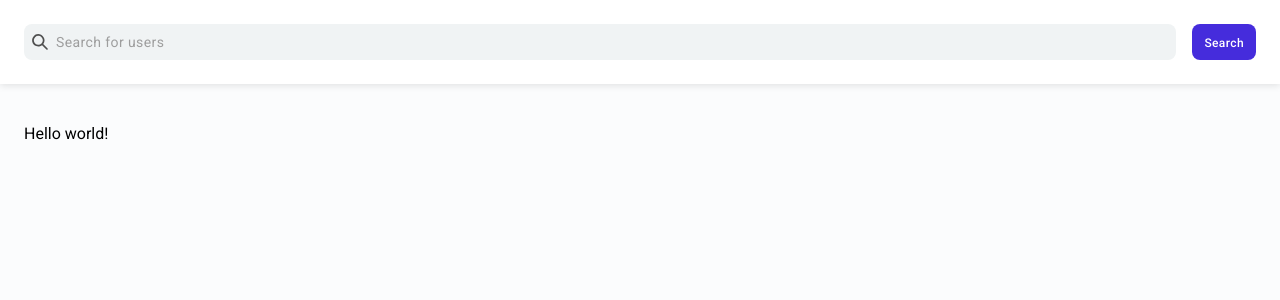
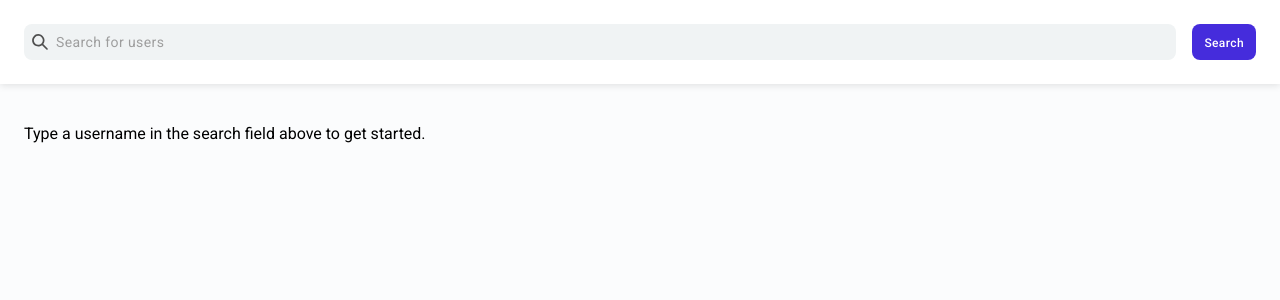
Before and after one commit to artuross/github-search-demo, a React (Create React App) app: page / in a window 1280 px wide. Shown: the top 300 px of the page. Built offline with nearby package versions, Linux system fonts and the light colour scheme.

Commit message:
make Home page text prettier

```diff
--- a/src/pages/Home.tsx
+++ b/src/pages/Home.tsx
@@ -3,51 +3,7 @@ import React, { Fragment } from 'react';
 export const Home = () => {
 	return (
 		<Fragment>
-			<p>Hello world!</p>
-
-			<br />
-			<br />
-			<br />
-			<br />
-			<br />
-			<br />
-			<br />
-			<br />
-			<br />
-			<br />
-			<br />
-			<br />
-			<br />
-			<br />
-			<br />
-			<br />
-			<br />
-			<br />
-			<br />
-			<br />
-			<br />
-			<br />
-			<br />
-			<br />
-			<br />
-			<br />
-			<br />
-			<br />
-			<br />
-			<br />
-			<br />
-			<br />
-			<br />
-			<br />
-			<br />
-			<br />
-			<br />
-			<br />
-			<br />
-			<br />
-			<br />
-			<br />
-			<br />
+			<p>Type a username in the search field above to get started.</p>
 		</Fragment>
 	);
 };
```
